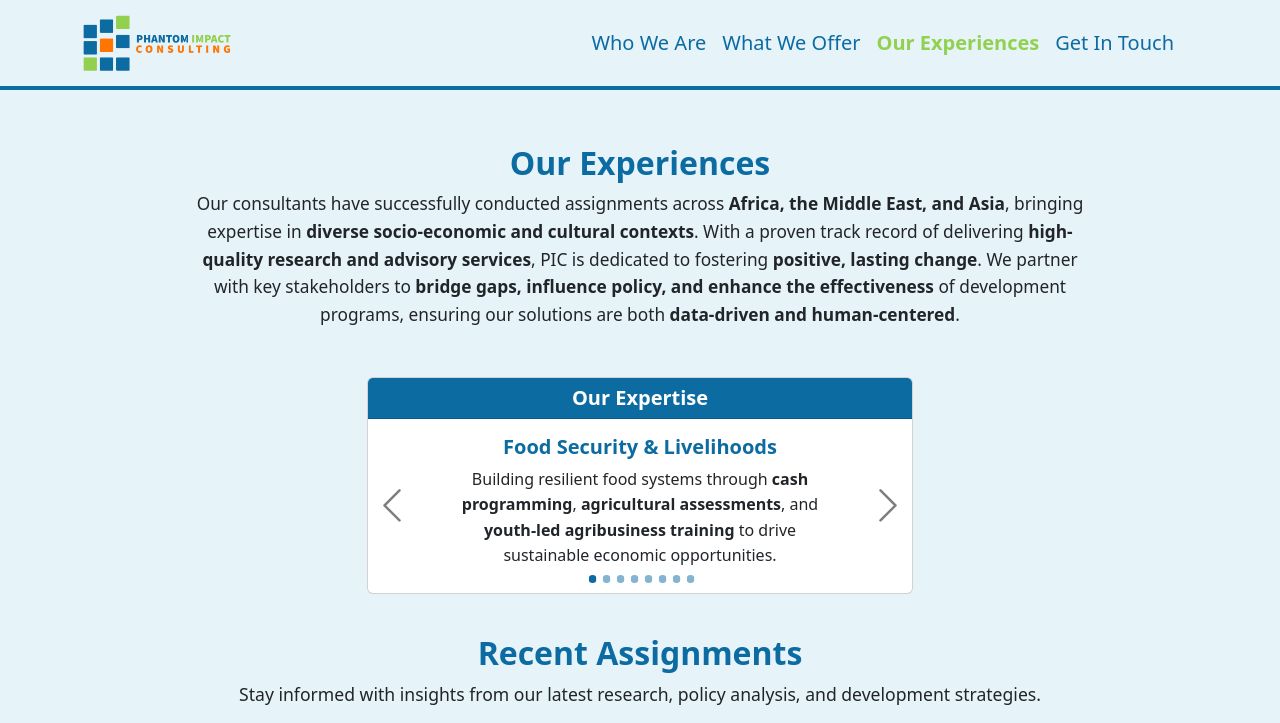
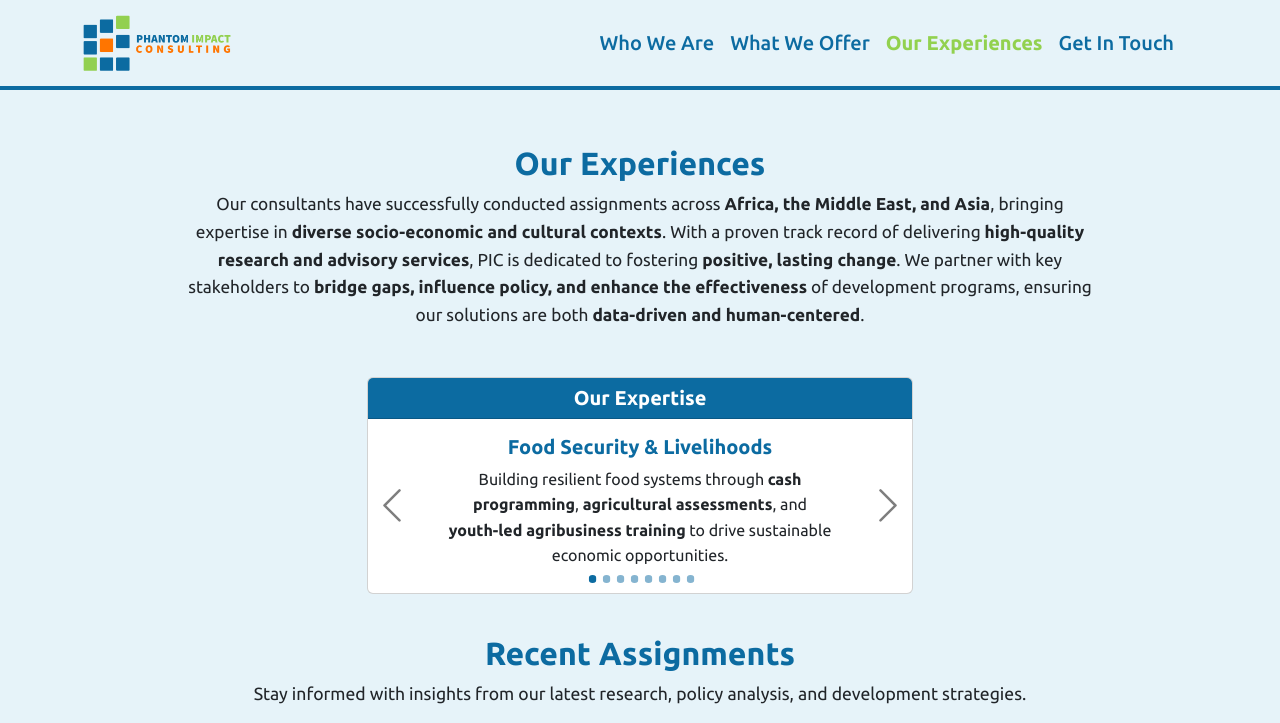
Before and after one commit to kashik09/OfficialPIC-Consulting, a PHP site: page /experiences.html in a window 1280 px wide. Shown: the top 723 px of the page. Run offline with PHP 8.4, Linux system fonts and the light colour scheme.

Commit message:
Change font-family

```diff
--- a/404.html
+++ b/404.html
@@ -16,6 +16,11 @@
 
     <!-- Default Favicon -->
     <link rel="shortcut icon" href="public/assets/favicon/favicon.ico">
+
+    <!-- Fonts -->
+    <link rel="preconnect" href="https://fonts.googleapis.com">
+    <link rel="preconnect" href="https://fonts.gstatic.com" crossorigin>
+    <link href="https://fonts.googleapis.com/css2?family=Ubuntu:ital,wght@0,300;0,400;0,500;0,700;1,300;1,400;1,500;1,700&display=swap" rel="stylesheet">
 
     <!-- Stylesheets -->
     <link href="https://cdn.jsdelivr.net/npm/bootstrap@5.3.3/dist/css/bootstrap.min.css" rel="stylesheet" integrity="sha384-QWTKZyjpPEjISv5WaRU9OFeRpok6YctnYmDr5pNlyT2bRjXh0JMhjY6hW+ALEwIH" crossorigin="anonymous">
--- a/500.html
+++ b/500.html
@@ -16,6 +16,11 @@
 
     <!-- Default Favicon -->
     <link rel="shortcut icon" href="public/assets/favicon/favicon.ico">
+
+    <!-- Fonts -->
+    <link rel="preconnect" href="https://fonts.googleapis.com">
+    <link rel="preconnect" href="https://fonts.gstatic.com" crossorigin>
+    <link href="https://fonts.googleapis.com/css2?family=Ubuntu:ital,wght@0,300;0,400;0,500;0,700;1,300;1,400;1,500;1,700&display=swap" rel="stylesheet">
 
     <!-- Stylesheets -->
     <link href="https://cdn.jsdelivr.net/npm/bootstrap@5.3.3/dist/css/bootstrap.min.css" rel="stylesheet" integrity="sha384-QWTKZyjpPEjISv5WaRU9OFeRpok6YctnYmDr5pNlyT2bRjXh0JMhjY6hW+ALEwIH" crossorigin="anonymous">
--- a/contact.html
+++ b/contact.html
@@ -16,6 +16,11 @@
 
     <!-- Default Favicon -->
     <link rel="shortcut icon" href="./public/assets/favicon/favicon.ico">
+
+    <!-- Fonts -->
+    <link rel="preconnect" href="https://fonts.googleapis.com">
+    <link rel="preconnect" href="https://fonts.gstatic.com" crossorigin>
+    <link href="https://fonts.googleapis.com/css2?family=Ubuntu:ital,wght@0,300;0,400;0,500;0,700;1,300;1,400;1,500;1,700&display=swap" rel="stylesheet">
 
     <!-- Stylesheets -->
     <link href="https://cdn.jsdelivr.net/npm/bootstrap@5.3.3/dist/css/bootstrap.min.css" rel="stylesheet" integrity="sha384-QWTKZyjpPEjISv5WaRU9OFeRpok6YctnYmDr5pNlyT2bRjXh0JMhjY6hW+ALEwIH" crossorigin="anonymous">
--- a/experiences.html
+++ b/experiences.html
@@ -17,9 +17,11 @@
     <!-- Default Favicon -->
     <link rel="shortcut icon" href="public/assets/favicon/favicon.ico">
 
-    <!-- Preloading Status Code Pages -->
-    <link rel="preload" href="404.html" as="document">
-    <link rel="preload" href="500.html" as="document">
+
+    <!-- Fonts -->
+    <link rel="preconnect" href="https://fonts.googleapis.com">
+    <link rel="preconnect" href="https://fonts.gstatic.com" crossorigin>
+    <link href="https://fonts.googleapis.com/css2?family=Ubuntu:ital,wght@0,300;0,400;0,500;0,700;1,300;1,400;1,500;1,700&display=swap" rel="stylesheet">
 
     <!-- Stylesheets -->
     <link href="https://cdn.jsdelivr.net/npm/bootstrap@5.3.3/dist/css/bootstrap.min.css" rel="stylesheet" integrity="sha384-QWTKZyjpPEjISv5WaRU9OFeRpok6YctnYmDr5pNlyT2bRjXh0JMhjY6hW+ALEwIH" crossorigin="anonymous">
--- a/index.html
+++ b/index.html
@@ -20,6 +20,11 @@
     <!-- Preloading Status Code Pages -->
     <link rel="preload" href="./404.html" as="document">
     <link rel="preload" href="./500.html" as="document">
+
+    <!-- Fonts -->
+    <link rel="preconnect" href="https://fonts.googleapis.com">
+    <link rel="preconnect" href="https://fonts.gstatic.com" crossorigin>
+    <link href="https://fonts.googleapis.com/css2?family=Ubuntu:ital,wght@0,300;0,400;0,500;0,700;1,300;1,400;1,500;1,700&display=swap" rel="stylesheet">
 
     <!-- Stylesheets -->
     <link href="https://cdn.jsdelivr.net/npm/bootstrap@5.3.3/dist/css/bootstrap.min.css" rel="stylesheet" integrity="sha384-QWTKZyjpPEjISv5WaRU9OFeRpok6YctnYmDr5pNlyT2bRjXh0JMhjY6hW+ALEwIH" crossorigin="anonymous">
--- a/public/css/error.css
+++ b/public/css/error.css
@@ -1,5 +1,7 @@
 * {
     user-select: none;
+    font-family: "Ubuntu", sans-serif;
+    font-style: normal;
 }
 
 a, button {
--- a/public/css/style.css
+++ b/public/css/style.css
@@ -1,5 +1,7 @@
 * {
     user-select: none;
+    font-family: "Ubuntu", sans-serif;
+    font-style: normal;
 }
 
 a, button {
--- a/services.html
+++ b/services.html
@@ -16,6 +16,11 @@
 
     <!-- Default Favicon -->
     <link rel="shortcut icon" href="./public/assets/favicon/favicon.ico">
+
+    <!-- Fonts -->
+    <link rel="preconnect" href="https://fonts.googleapis.com">
+    <link rel="preconnect" href="https://fonts.gstatic.com" crossorigin>
+    <link href="https://fonts.googleapis.com/css2?family=Ubuntu:ital,wght@0,300;0,400;0,500;0,700;1,300;1,400;1,500;1,700&display=swap" rel="stylesheet">
 
     <!-- Stylesheets -->
     <link href="https://cdn.jsdelivr.net/npm/bootstrap@5.3.3/dist/css/bootstrap.min.css" rel="stylesheet" integrity="sha384-QWTKZyjpPEjISv5WaRU9OFeRpok6YctnYmDr5pNlyT2bRjXh0JMhjY6hW+ALEwIH" crossorigin="anonymous">
```
